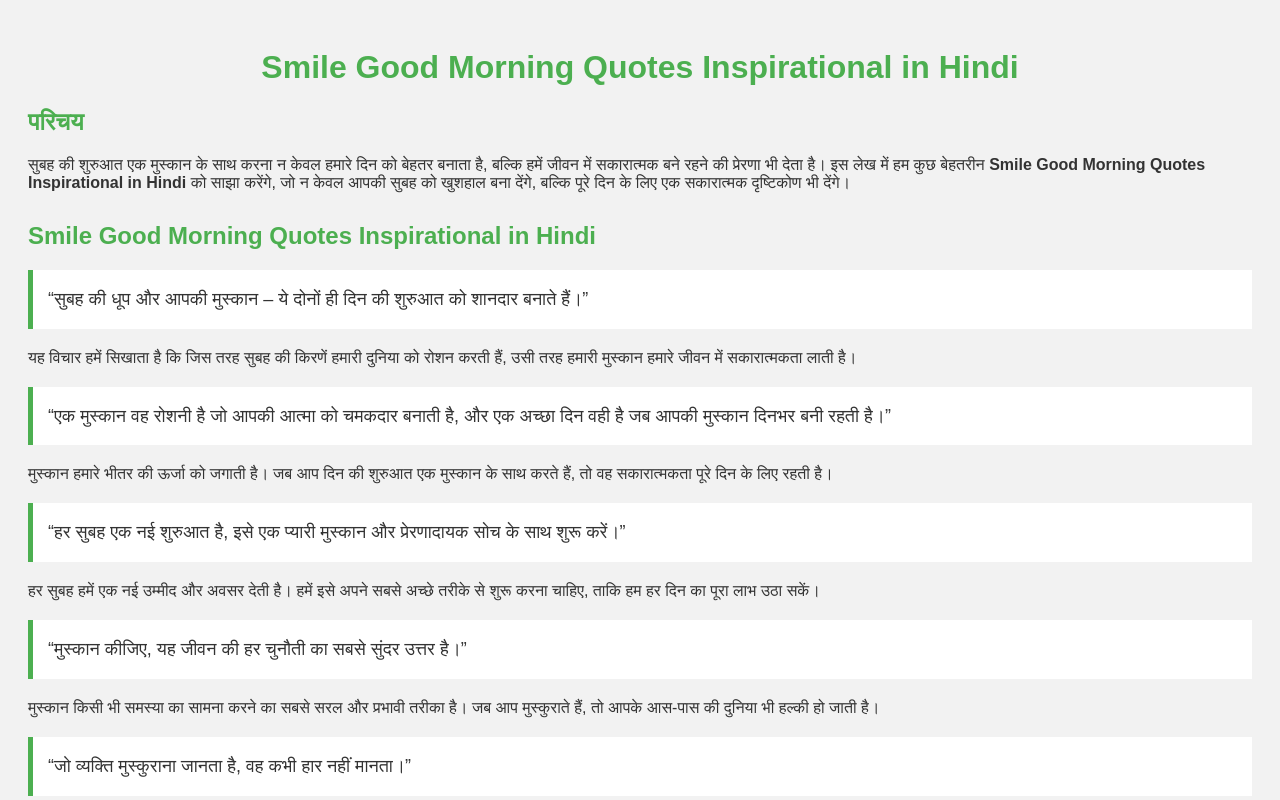
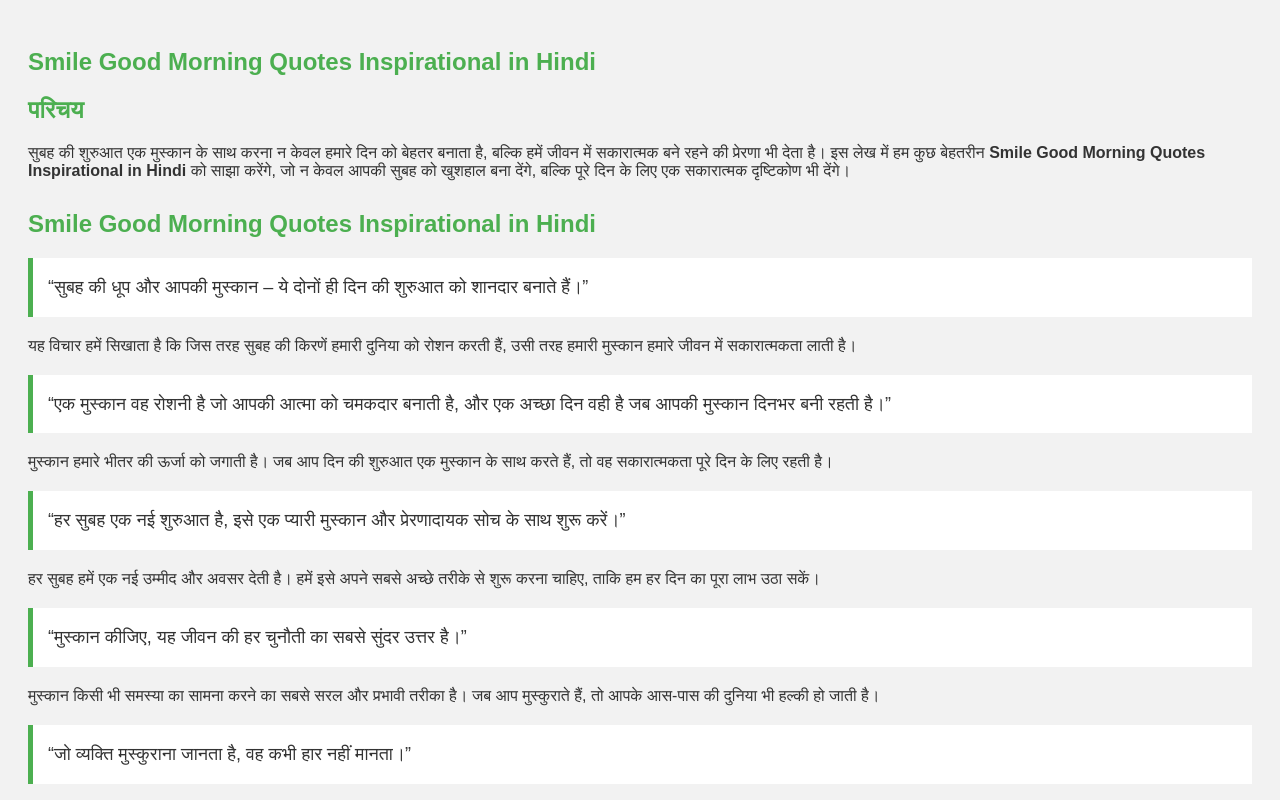
Before and after one commit to blogzz2356/inspirationalquotesinhindi, a plain HTML site: page index.html in a window 1280 px wide. Shown: the top 800 px of the page. Drawn offline with Linux system fonts and the light colour scheme.

Commit message:
Update index.html

```diff
--- a/index.html
+++ b/index.html
@@ -35,7 +35,7 @@
     </style>
 </head>
 <body>
-    <h1>Smile Good Morning Quotes Inspirational in Hindi</h1>
+    <h2>Smile Good Morning Quotes Inspirational in Hindi</h2>
 
     <div class="section">
         <h2>परिचय</h2>
```
